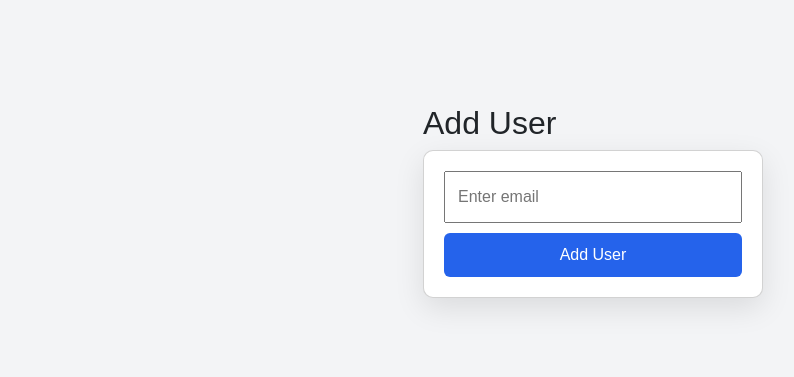
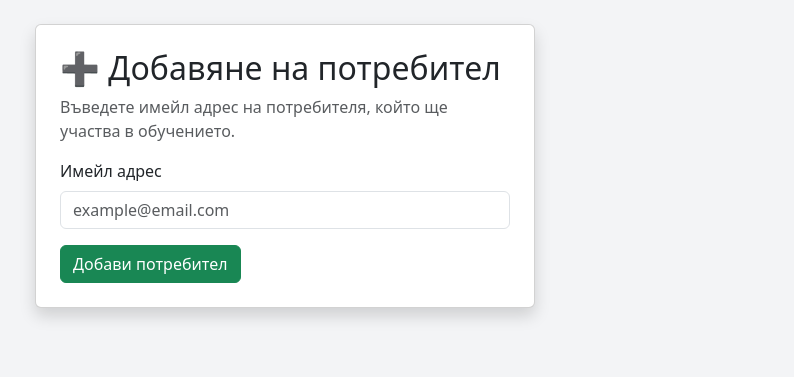
Before and after one commit to alinavvvv/phishing, a Flask app: page /add_user in a window 1280 px wide. Shown: the part 56-433 px from the top of the page, without its empty margins (47-841 px from the left). Run offline with Flask 3, Linux system fonts and the light colour scheme; the visitor is signed in with stand-in values (Sample User, id 1).

Commit message:
Revamp add user form with new design and labels
Updated the user addition form with new styles and text.

```diff
--- a/templates/add_user.html
+++ b/templates/add_user.html
@@ -1,19 +1,17 @@
 {% extends "base.html" %}
 
 {% block content %}
-<div class="container">
-    <h2>Add User</h2>
 
-    <form method="POST" class="card">
-        <input type="email" name="email" placeholder="Enter email" required>
-        <button type="submit">Add User</button>
+<div class="card shadow p-4" style="max-width:500px;">
+    <h2>➕ Добавяне на потребител</h2>
+    <p class="text-muted">Въведете имейл адрес на потребителя, който ще участва в обучението.</p>
+
+    <form method="post">
+        <label class="form-label">Имейл адрес</label>
+        <input name="email" type="email" class="form-control" placeholder="example@email.com" required>
+
+        <button class="btn btn-success mt-3">Добави потребител</button>
     </form>
 </div>
 
-<style>
-.container { max-width: 500px; margin: auto; padding: 40px; font-family: Arial; }
-.card { background: white; padding: 20px; border-radius: 10px; box-shadow: 0 10px 30px rgba(0,0,0,0.1); }
-input { width: 100%; padding: 12px; margin-bottom: 10px; }
-button { background: #2563eb; color: white; border: none; padding: 10px; width: 100%; border-radius: 6px; }
-</style>
 {% endblock %}
```
